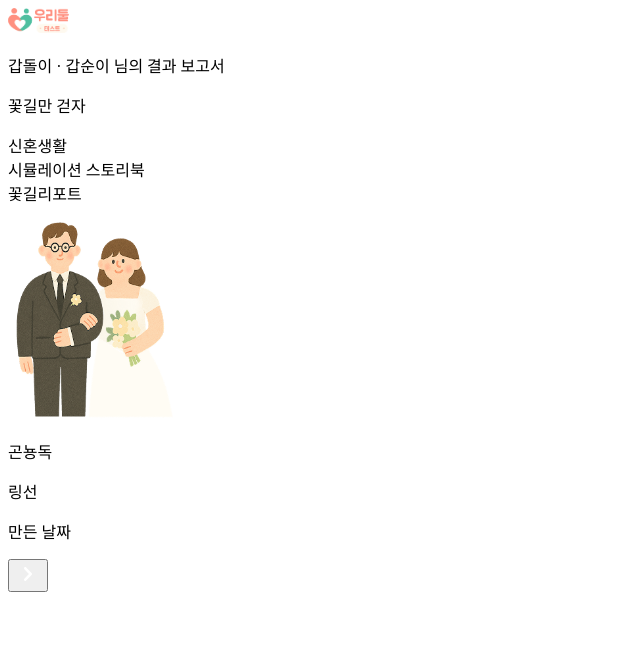
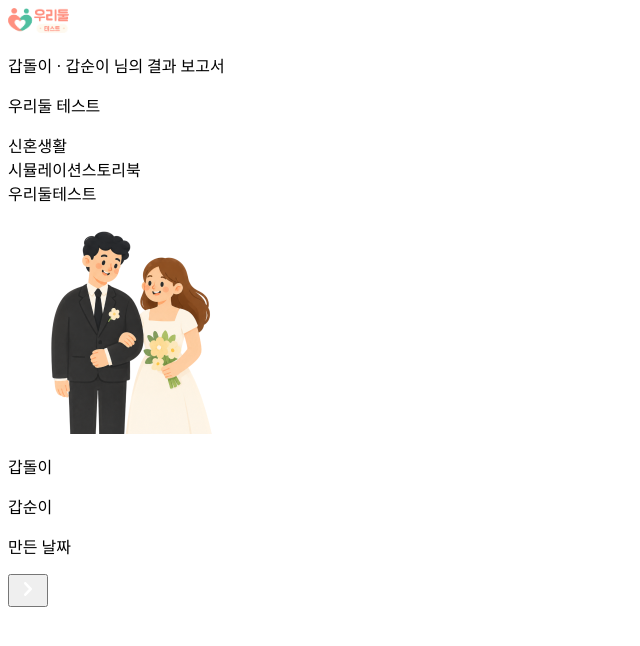
Before and after one commit to jihye1116/wedding-report-frontend, a Next.js app: page /result/intro/Intro2Page in a window 1280 px wide. Shown: the top 646 px of the page, without its empty margins (0-640 px from the left). Built offline with nearby package versions, Linux system fonts and the light colour scheme.

Commit message:
feat: apply Figma design to Intro2Page (Cover page)

```diff
--- a/src/pages/result/intro/Intro2Page.tsx
+++ b/src/pages/result/intro/Intro2Page.tsx
@@ -1,7 +1,6 @@
 import { useAtom } from "jotai";
 import Image from "next/image";
 
-import Couple from "@/assets/images/couple.png";
 import { NavigateButton } from "@/components/NavigateButton";
 import { ReportHeader } from "@/components/ReportHeader";
 import { reportDataAtom } from "@/store/surveyStore";
@@ -13,6 +12,25 @@ interface Intro2PageProps {
 export default function Intro2Page({ onNext }: Intro2PageProps) {
   const [reportData] = useAtom(reportDataAtom);
 
+  const maleName = reportData?.metadata?.male_name || "갑돌이";
+  const femaleName = reportData?.metadata?.female_name || "갑순이";
+
+  const rawDate = reportData?.metadata?.generated_at;
+  let formattedDate = "만든 날짜";
+  if (rawDate) {
+    try {
+      const dateObj = new Date(rawDate);
+      if (!isNaN(dateObj.getTime())) {
+        const y = dateObj.getFullYear();
+        const m = String(dateObj.getMonth() + 1).padStart(2, "0");
+        const d = String(dateObj.getDate()).padStart(2, "0");
+        formattedDate = `${y}.${m}.${d}`;
+      }
+    } catch (e) {
+      console.error(e);
+    }
+  }
+
   return (
     <div className="relative h-dvh">
       <div className="absolute top-0 right-0 left-0 z-10 hidden xl:block">
@@ -23,60 +41,43 @@ export default function Intro2Page({ onNext }: Intro2PageProps) {
       <div className="wrapper flex h-full flex-col justify-between xl:justify-start xl:pt-20">
         {/* 남는 영역을 차지하고, xl에서 수직 가운데 정렬 */}
         <div className="flex-1 xl:flex xl:items-center">
-          <p className="font-gangwon flex justify-end py-5 font-bold text-[#7AC6B6] xl:hidden">
-            꽃길만 걷자
+          <p className="font-gangwon flex justify-end py-5 font-bold text-brand xl:hidden">
+            우리둘 테스트
           </p>
 
           {/* 표지 (바깥 레이아웃에서 중앙 정렬) */}
           <div className="mx-auto xl:w-full">
             <div className="mt-15 w-full">
-              <div className="font-gangwon font-bold text-emerald-700">
+              <div className="font-gangwon font-bold text-brand">
                 {/* '신혼생활' | '시뮬레이션' 두 기둥 */}
                 <div className="flex gap-1">
                   <VerticalText text="신혼생활" className="" />
-                  <VerticalText text="시뮬레이션 스토리북" className="" />
+                  <VerticalText text="시뮬레이션 스토리북" gap="gap-1" className="" />
 
                   <VerticalText
-                    text="꽃길리포트"
+                    text="우리둘테스트"
                     className="font-gangwon ml-5 text-3xl leading-snug font-extrabold text-[#111111]"
                   />
                 </div>
               </div>
             </div>
 
-            <div className="relative mt-15">
-              <div className="result-gradient h-25 w-full rounded-sm" />
+            <div className="relative mt-15 flex justify-end">
+              <div className="result-gradient absolute bottom-0 left-0 h-25 w-full rounded-sm" />
               <Image
-                src={Couple}
+                src="/images/cover_image.png"
                 alt="커플 일러스트"
-                width={167}
-                height={214}
-                className="absolute right-0 bottom-0"
+                width={224}
+                height={229}
+                className="relative z-10"
                 priority
               />
             </div>
 
-            <article className="font-gangwon mt-3 text-lg leading-snug font-bold whitespace-pre-wrap text-[#111111]">
-              <p className="text-[#59847B]">
-                {reportData?.metadata?.male_name || "곤뇽독"}
-              </p>
-              <p className="text-[#59847B]">
-                {reportData?.metadata?.female_name || "링선"}
-              </p>
-              <p className="mt-3">
-                {reportData?.metadata?.generated_at
-                  ? (() => {
-                      try {
-                        return new Date(
-                          reportData.metadata.generated_at,
-                        ).toLocaleDateString("ko-KR");
-                      } catch (error) {
-                        console.error("날짜 파싱 에러:", error);
-                        return reportData.metadata.generated_at;
-                      }
-                    })()
-                  : "만든 날짜"}
-              </p>
+            <article className="font-gangwon mt-3 text-[18px] leading-snug font-bold whitespace-pre-wrap text-[#111111]">
+              <p className="text-brand">{maleName}</p>
+              <p className="text-brand">{femaleName}</p>
+              <p className="mt-3 text-[#3F3F3F]">{formattedDate}</p>
             </article>
           </div>
         </div>
@@ -99,11 +100,15 @@ const VerticalText = ({
   className?: string;
   gap?: string;
 }) => (
-  <div className={`flex flex-col items-center ${gap} ${className}`}>
-    {text.split("").map((ch, i) => (
-      <span key={i} className="block">
-        {ch}
-      </span>
-    ))}
+  <div className={`flex flex-col items-center text-center leading-[1.4] ${gap} ${className}`}>
+    {text.split("").map((ch, i) =>
+      ch === " " ? (
+        <span key={i} className="h-4 block" />
+      ) : (
+        <span key={i} className="block">
+          {ch}
+        </span>
+      )
+    )}
   </div>
 );
```
Also changed, not shown: public/images/cover_image.png (added).
